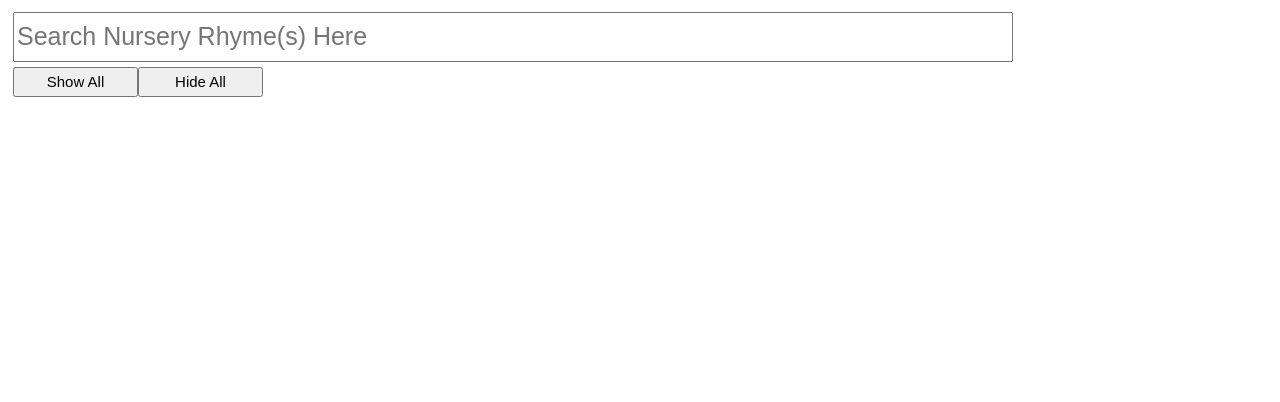
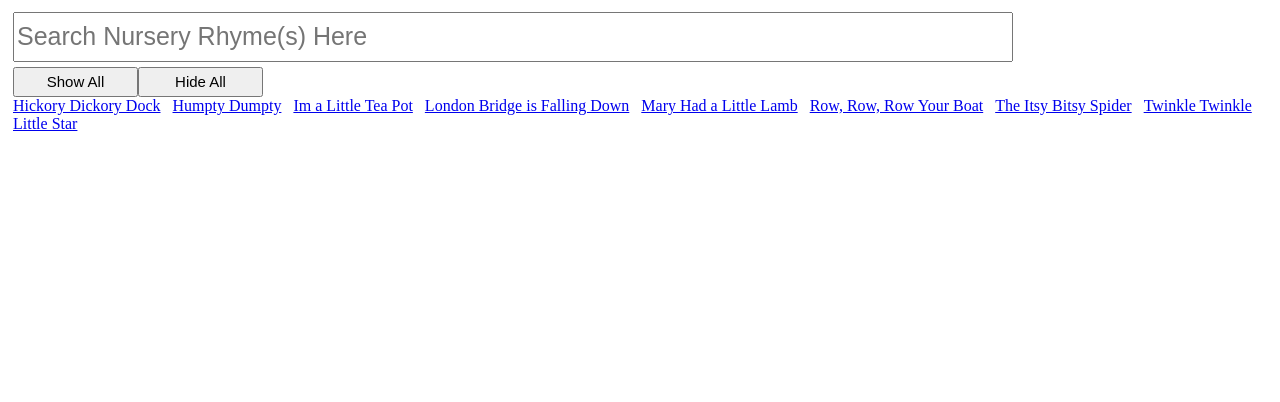
Before and after one commit to jjthom87/nursery-rhymes, a plain HTML site: page index.html in a window 1280 px wide. Shown: the part 398-800 px from the top of the page. Drawn offline with Linux system fonts and the light colour scheme.

Commit message:
adding links

```diff
--- a/index.html
+++ b/index.html
@@ -16,6 +16,7 @@
                         <button class="hide-or-show-buttons" id="show-all-nursery-rhymes-button">Show All</button>
                         <button class="hide-or-show-buttons" id="hide-all-nursery-rhymes-button">Hide All</button>
                     </div>
+                    <div id="nursery-rhymes-links"></div>
                 </div>
             </div>
         </div>
@@ -53,6 +54,16 @@
             name: "Humpty Dumpty",
             id: "humpty-dumpty",
             html: "<div class='nursery-rhymes' id='humpty-dumpty'><h3>Humpty Dumpty</h3><span>Humpty Dumpty sat on a wall,</span><br><span>Humpty Dumpty had a great fall,</span><br><span>All the king’s horses and all the king’s men,</span><br><span>Couldn’t put Humpty together again.</span></div>"
+        },
+        {
+            name: "The Itsy Bitsy Spider",
+            id: "the-itsy-bitsy-spider",
+            html: "<div class='nursery-rhymes' id='the-itsy-bitsy-spider'><h3>The Itsy Bitsy Spider</h3><span>The itsy bitsy spider crawled up the water spout.<span><br>Down came the rain, and washed the spider out.</span><br><span>Out came the sun, and dried up all the rain,</span><br><span>and the itsy bitsy spider went up the spout again.</span></div>"
+        },
+        {
+            name: "Row, Row, Row Your Boat",
+            id: "row-row-row-your-boat",
+            html: "<div class='nursery-rhymes id='row-row-row-your-boat'><h3>Row, Row, Row Your Boat</h3><span>Row, row, row your boat,</span><br><span>Gently down the stream,</span><br><span>Merrily, merrily, merrily, merrily</span><br><span>Life is but a dream.</span><br><span>Row, row, row your boat,</span><br><span>Gently down the stream,</span><br><span>If you see a crocodile,</span><br><span>Don’t forget to scream (Aaagh!)</span></div>"
         }
     ]
 
@@ -81,7 +92,6 @@
             if(searchInput.includes("CapsLock")){
                 searchInput = searchInput.substring(8,searchInput.length)
             }
-            console.log(searchInput)
 
             document.getElementById("nursery-rhymes-section").innerHTML = "";
             let searchedRhymes = nurseryRhymes.filter((nurseryRhyme) => nurseryRhyme.name.toLowerCase().includes(searchInput.toLowerCase()))
@@ -112,12 +122,30 @@
     document.getElementById("hide-all-nursery-rhymes-button").addEventListener("click", function(e){
         document.getElementById("nursery-rhymes-section").innerHTML = "";
     })
+
+    let nurseryRhymesLinksHtml = ""
+    nurseryRhymes.sort((a, b) => {
+    if (a.name < b.name) {
+        return -1;
+    }
+    if (a.name > b.name) {
+        return 1;
+    }
+
+    return 0;
+    }).forEach((nurseryRhyme) => {
+        nurseryRhymesLinksHtml += "<a class='nursery-rhyme-link' href='#"+nurseryRhyme.id+"'>"+nurseryRhyme.name+"</a>&nbsp;&nbsp;&nbsp;"
+    })
+    document.getElementById("nursery-rhymes-links").innerHTML = nurseryRhymesLinksHtml;
+
+    document.getElementsByTagName("body")[0].addEventListener("click", function(e){
+        if(e.target.className == "nursery-rhyme-link"){
+            let nurseryRhyme = nurseryRhymes.find(nurseryRhyme => nurseryRhyme.name == e.target.innerHTML)
+            document.getElementById("nursery-rhymes-section").innerHTML = nurseryRhyme.html
+        }
+    })
 </script>
 <style>
-
-    /* #mal-and-jewel-picture {
-        height: 500px;
-    } */
 
     .family-pictures {
         height: 300px;
@@ -159,11 +187,6 @@ and (-webkit-min-device-pixel-ratio: 2) {
         height: 30px;
     }
 
-    /* #mal-and-jewel-picture {
-        height: 150px;
-        width: 120px;
-    } */
-
     .family-pictures {
         height: 150px;
         width: 120px;
```
